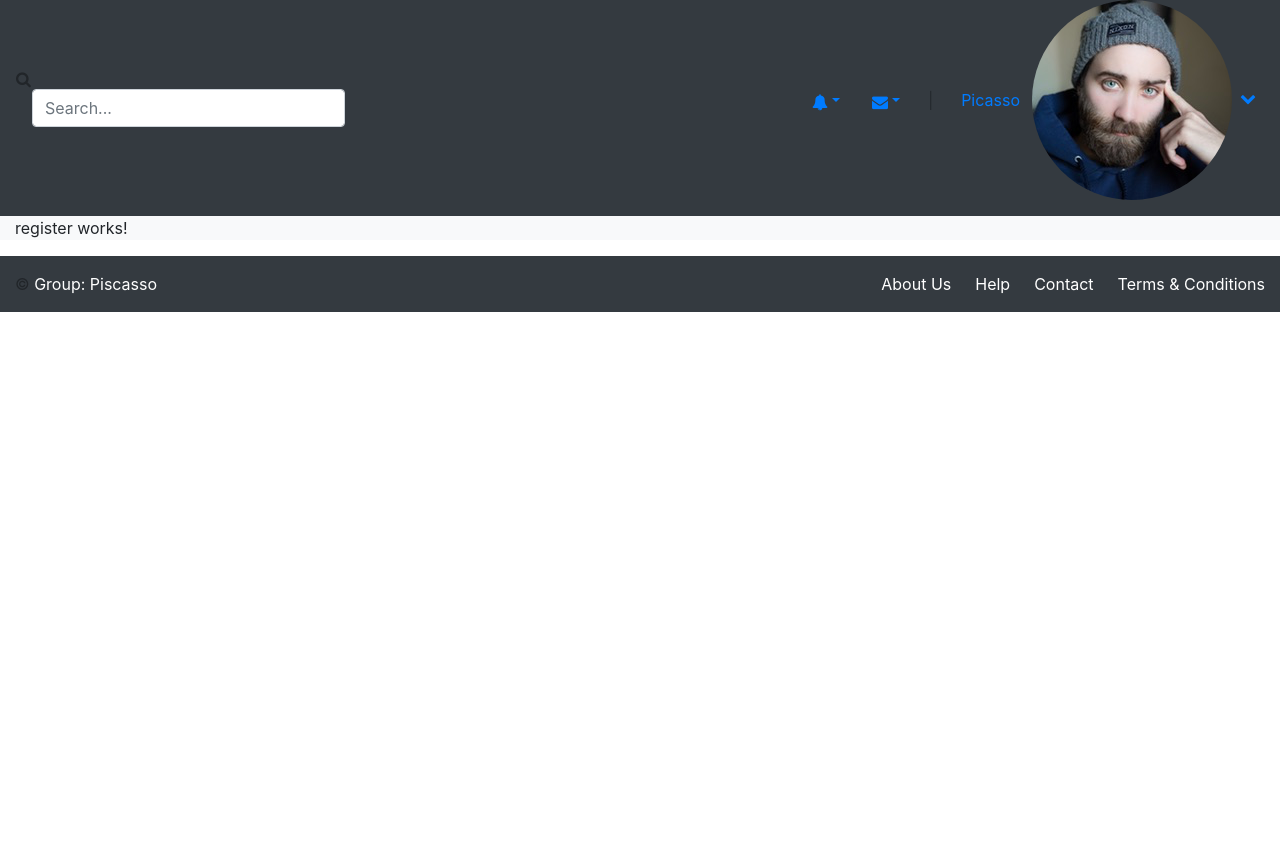
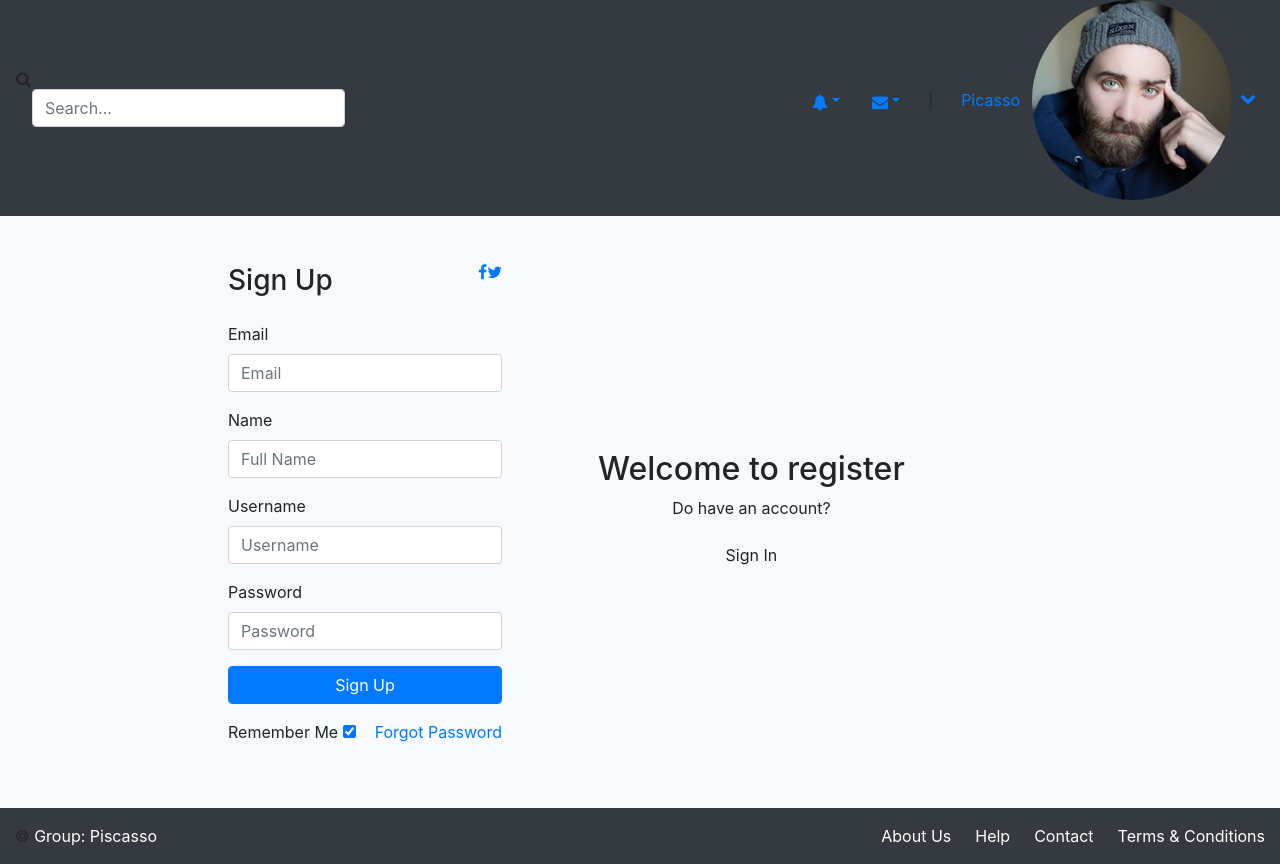
Before and after one commit to minchun81/asm_framework, an Angular app: page /register in a window 1280 px wide. Shown: the part 529-1393 px from the top of the page. Before the commit the page ends 841 px from the top, so only its background shows below. Built offline with nearby package versions, Linux system fonts and the light colour scheme.

Commit message:
update register

```diff
--- a/src/app/client/auth/register/register.component.html
+++ b/src/app/client/auth/register/register.component.html
@@ -1,3 +1,85 @@
-<p>
-  register works!
-</p>
+<!-- <link href="https://fonts.googleapis.com/css?family=Lato:300,400,700,900&display=swap" rel="stylesheet">
+<link rel="stylesheet" href="https://stackpath.bootstrapcdn.com/font-awesome/4.7.0/css/font-awesome.min.css">
+<link rel="stylesheet" href="../../../../assets/client/css/style.css"> -->
+<div class="container">
+  <div class="row justify-content-center">
+    <div class="col-md-12 col-lg-10">
+      <div class="wrap d-md-flex">
+        <div class="text-wrap p-4 p-lg-5 text-center d-flex align-items-center order-md-last">
+          <div class="text w-100">
+            <h2>Welcome to register</h2>
+            <p>Do have an account?</p>
+            <a href="#" class="btn btn-white btn-outline-white">Sign In</a>
+          </div>
+        </div>
+        <div class="login-wrap p-4 p-lg-5">
+          <div class="d-flex">
+            <div class="w-100">
+              <h3 class="mb-4">Sign Up</h3>
+            </div>
+            <div class="w-100">
+              <p class="social-media d-flex justify-content-end">
+                <a href="#" class="social-icon d-flex align-items-center justify-content-center"><span class="fa fa-facebook"></span></a>
+                <a href="#" class="social-icon d-flex align-items-center justify-content-center"><span class="fa fa-twitter"></span></a>
+              </p>
+            </div>
+          </div>
+          <form [formGroup]="registerForm" (ngSubmit)="onSubmit()">
+            <div class="form-group mb-3">
+              <label class="label" for="email">Email</label>
+              <input type="text" class="form-control" formControlName="email" placeholder="Email">
+              <div *ngIf="registerForm.get('email').touched && registerForm.get('email').invalid">
+                <div *ngIf="registerForm.get('email').errors?.required">Email không được để trống</div>
+                <div *ngIf="registerForm.get('email').errors?.email">Email không hợp lệ</div>
+              </div>
+            </div>
+            <div class="form-group mb-3">
+              <label class="label" for="name">Name</label>
+              <input type="text" class="form-control" formControlName="name" placeholder="Full Name">
+              <div *ngIf="registerForm.get('name').touched && registerForm.get('name').invalid">
+                <div *ngIf="registerForm.get('name').errors?.required">Name không được để trống</div>
+                <div *ngIf="registerForm.get('name').errors?.minlength">Name phải có ít nhất 3 ký tự</div>
+              </div>
+            </div>
+            <div class="form-group mb-3">
+              <label class="label" for="username">Username</label>
+              <input type="text" class="form-control" formControlName="username" placeholder="Username">
+              <div *ngIf="registerForm.get('username').touched && registerForm.get('username').invalid">
+                <div *ngIf="registerForm.get('username').errors?.required">Username không được để trống</div>
+                <div *ngIf="registerForm.get('username').errors?.minlength">Username phải có ít nhất 3 ký tự</div>
+                <div *ngIf="registerForm.get('username').errors?.pattern">Username không được chứa ký tự đặc biệt</div>
+              </div>
+            </div>
+            <div class="form-group mb-3">
+              <label class="label" for="password">Password</label>
+              <input type="password" class="form-control" formControlName="password" placeholder="Password">
+              <div *ngIf="registerForm.get('password').touched && registerForm.get('password').invalid">
+                <div *ngIf="registerForm.get('password').errors?.required">Password không được để trống</div>
+                <div *ngIf="registerForm.get('password').errors?.minlength">Password phải có ít nhất 6 ký tự</div>
+              </div>
+            </div>
+            <div class="form-group">
+              <button type="submit" class="form-control btn btn-primary submit px-3">Sign Up</button>
+            </div>
+            <div class="form-group d-md-flex">
+              <div class="w-50 text-left">
+                <label class="checkbox-wrap checkbox-primary mb-0">Remember Me
+                  <input type="checkbox" checked>
+                  <span class="checkmark"></span>
+                </label>
+              </div>
+              <div class="w-50 text-md-right">
+                <a href="#">Forgot Password</a>
+              </div>
+            </div>
+          </form>
+        </div>
+      </div>
+    </div>
+  </div>
+</div>
+
+<script src="../../../../assets/client/js/jquery.min.js"></script>
+<script src="../../../../assets/client/js/popper.js"></script>
+<script src="../../../../assets/client/js/bootstrap.min.js"></script>
+<script src="../../../../assets/client/js/main.js"></script>
--- a/src/app/client/auth/register/register.component.ts
+++ b/src/app/client/auth/register/register.component.ts
@@ -1,15 +1,40 @@
-import { Component, OnInit } from '@angular/core';
+import { Component } from '@angular/core';
+import { FormBuilder, FormGroup, Validators } from '@angular/forms';
 
 @Component({
   selector: 'app-register',
   templateUrl: './register.component.html',
   styleUrls: ['./register.component.css']
 })
-export class RegisterComponent implements OnInit {
+export class RegisterComponent {
+  registerForm: FormGroup;
 
-  constructor() { }
-
-  ngOnInit() {
+  constructor(private fb: FormBuilder) {
+    this.registerForm = this.fb.group({
+      email: ['', [Validators.required, Validators.email]],
+      name: ['', [Validators.required, Validators.minLength(3)]],
+      username: ['', [Validators.required, Validators.minLength(3), Validators.pattern('^[a-zA-Z0-9]*$')]],
+      password: ['', [Validators.required, Validators.minLength(6)]]
+    });
   }
 
+  onSubmit() {
+    if (this.registerForm.valid) {
+      // Xử lý đăng ký ở đây
+      console.log('Form submitted', this.registerForm.value);
+    } else {
+      this.validateAllFormFields(this.registerForm);
+    }
+  }
+
+  validateAllFormFields(formGroup: FormGroup) {
+    Object.keys(formGroup.controls).forEach(field => {
+      const control = formGroup.get(field);
+      if (control instanceof FormGroup) {
+        this.validateAllFormFields(control);
+      } else {
+        control.markAsTouched({ onlySelf: true });
+      }
+    });
+  }
 }
```
